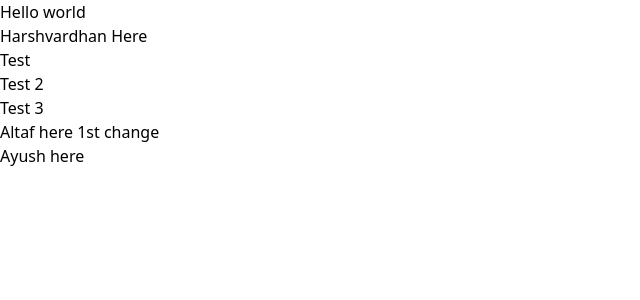
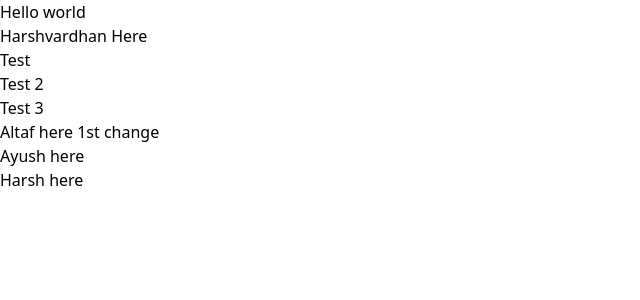
Before and after one commit to Ayush-Sharma-2023/sapp, a Next.js app: page / in a window 1280 px wide. Shown: the top 300 px of the page, without its empty margins (0-640 px from the left). Built offline with nearby package versions, Linux system fonts and the light colour scheme.

Commit message:
Harsh commit

```diff
--- a/app/page.tsx
+++ b/app/page.tsx
@@ -9,11 +9,12 @@ export default function Home() {
   <h1>Test 3</h1>
   <h3>Altaf here 1st change</h3>
   <h2>Ayush here</h2>
+  <h1>Harsh here</h1>
 
 
     {/* /*
     git add .
-    git commit -m "Altaf commit"
+    git commit -m "Harsh commit"
     git push
     */}
 
```
